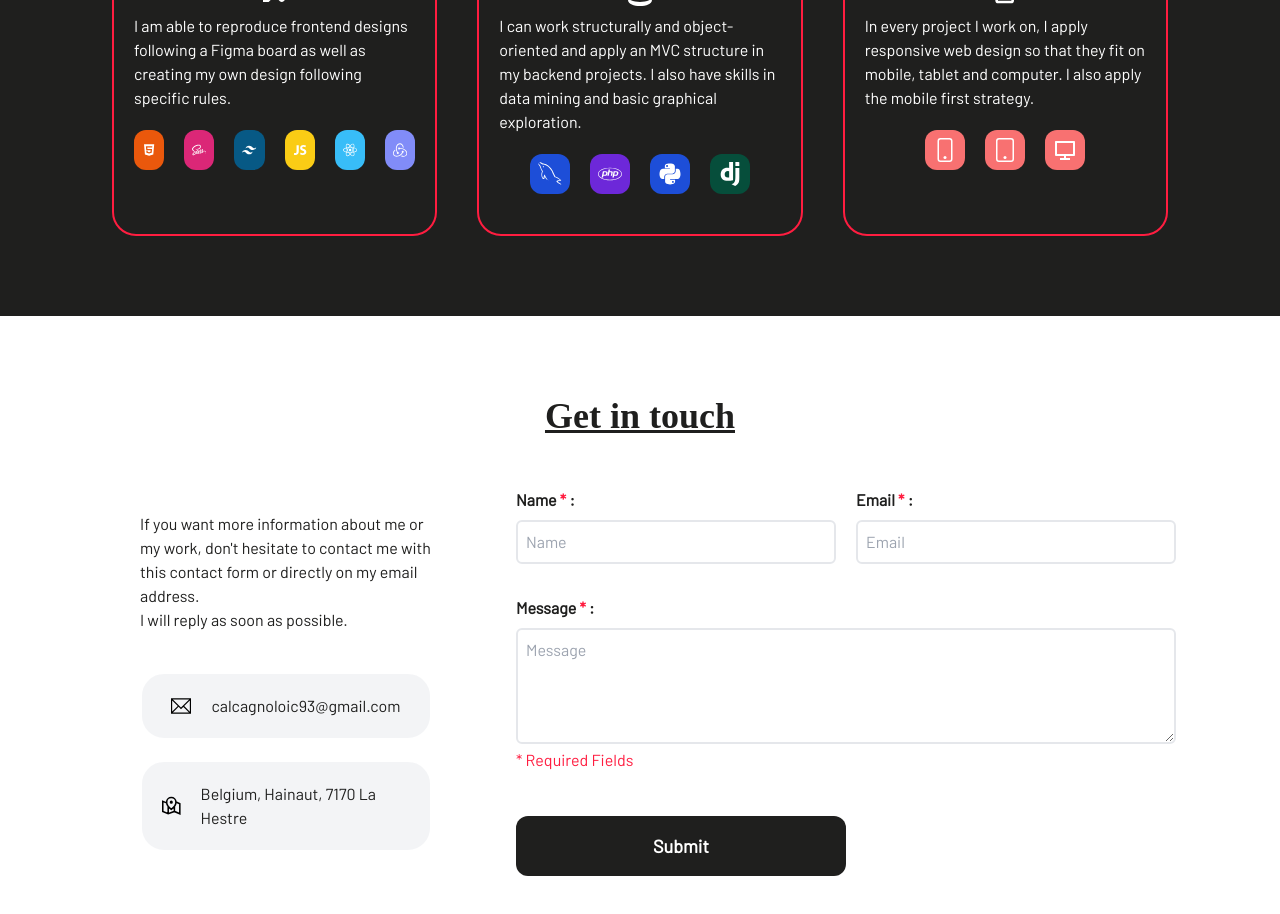
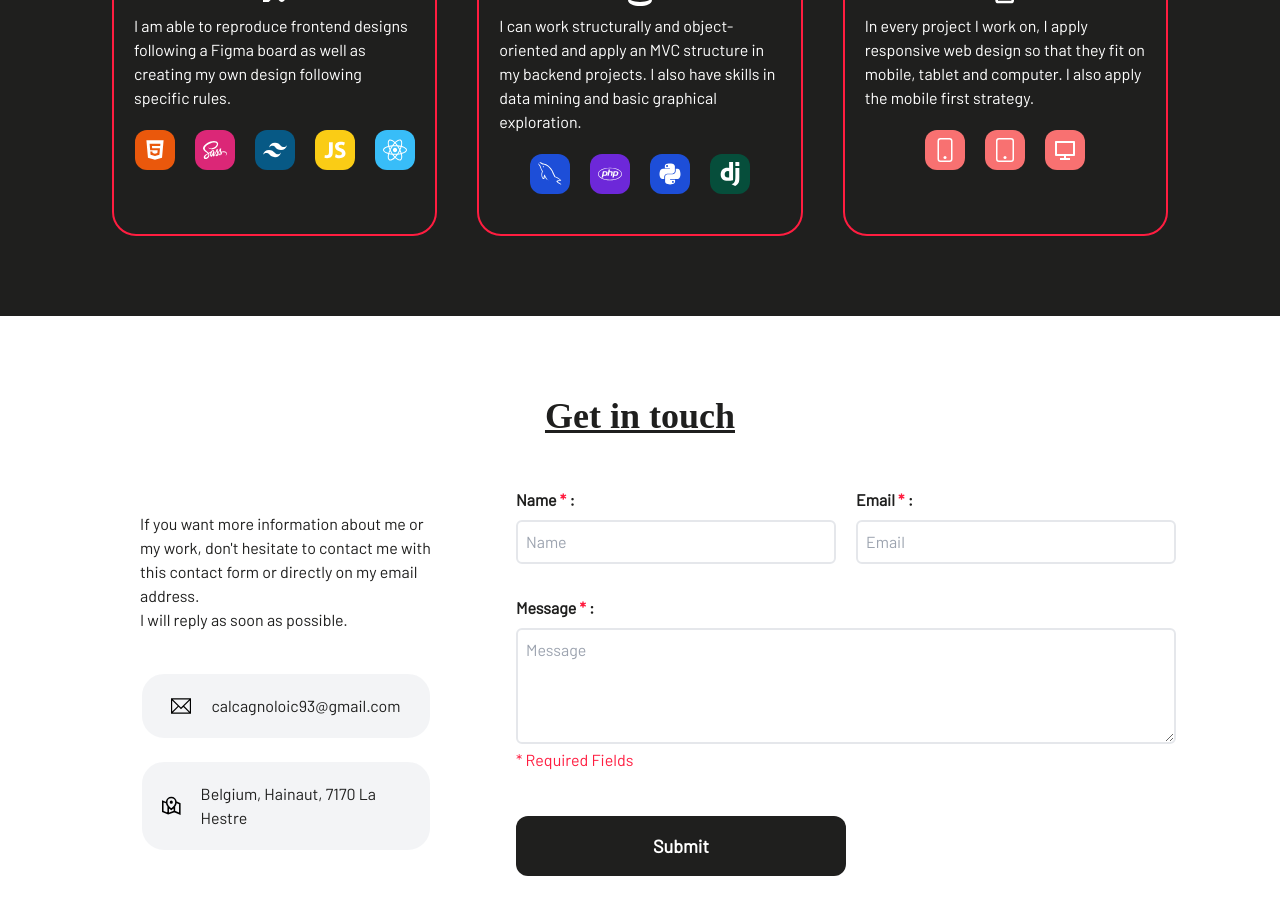
Before and after one commit to CalcagnoLoic/portfolio, a React (Create React App) app: page / in a window 1280 px wide. Shown: the part 2340-3254 px from the top of the page. Built offline with nearby package versions, Linux system fonts and the light colour scheme; a web font is replaced by a local one.

Commit message:
modification of cards

```diff
--- a/src/data/dataCards.js
+++ b/src/data/dataCards.js
@@ -9,6 +9,8 @@ import {
     SiRedux
 } from "react-icons/si";
 import { nanoid } from "nanoid";
+
+//1300x986 = format photo
 
 export const dataCards = [
     {
--- a/src/data/dataSkills.js
+++ b/src/data/dataSkills.js
@@ -6,7 +6,7 @@ import { AiFillHtml5 } from "react-icons/ai";
 import { FaSass, FaReact, FaPhp, FaPython } from "react-icons/fa";
 import { IoLogoJavascript } from "react-icons/io";
 import { GrMysql } from "react-icons/gr";
-import { SiDjango, SiRedux } from "react-icons/si";
+import { SiDjango} from "react-icons/si";
 import { RiComputerLine } from "react-icons/ri";
 import { SiTailwindcss } from "react-icons/si";
 
@@ -33,9 +33,6 @@ export const dataSkills = [
                 </IconContext.Provider>
                 <IconContext.Provider value={{ size: "2.5em", color: "white" }}>
                     <FaReact className="bg-sky-400 rounded-xl p-2" />
-                </IconContext.Provider>
-                <IconContext.Provider value={{ size: "2.5em", color: "white" }}>
-                    <SiRedux className="bg-indigo-400 rounded-xl p-2" />
                 </IconContext.Provider>
             </div>
         ),
```
